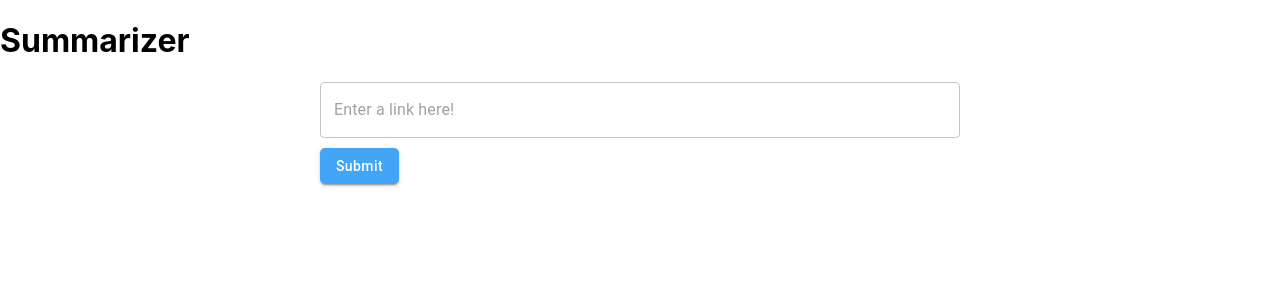
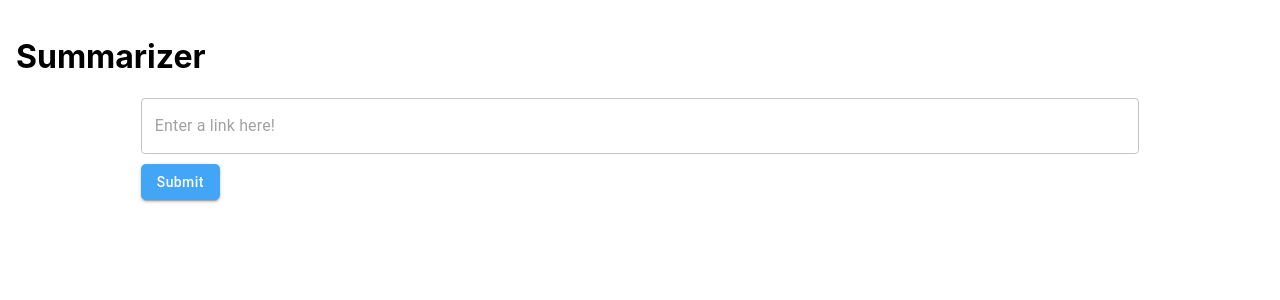
Before and after one commit to farbs03/ai-stuff-client, a React (Create React App) app: page / in a window 1280 px wide. Shown: the top 300 px of the page. Built offline with nearby package versions, Linux system fonts and the light colour scheme.

Commit message:
better formatting

```diff
--- a/src/Components/Summarizer/Summarizer.jsx
+++ b/src/Components/Summarizer/Summarizer.jsx
@@ -28,9 +28,9 @@ const Summarizer = () => {
           });
       }
     return (
-        <div>
+        <div style={{padding: "16px"}}>
             <h1>Summarizer</h1>
-            <div style={{marginLeft: "auto", marginRight: "auto", width: "50%"}}>
+            <div style={{marginLeft: "auto", marginRight: "auto", width: "80%"}}>
                 <TextField
                     id="outlined-multiline-static"
                     fullWidth
```
